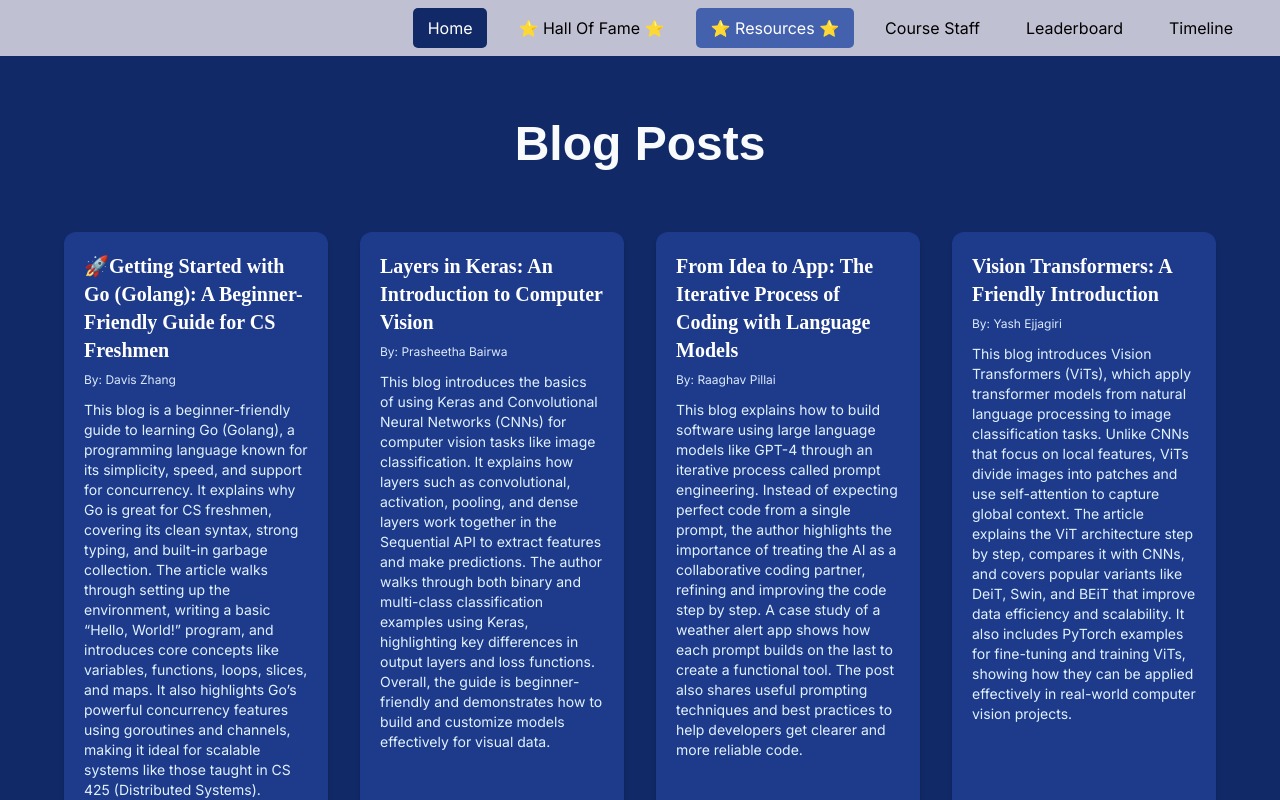
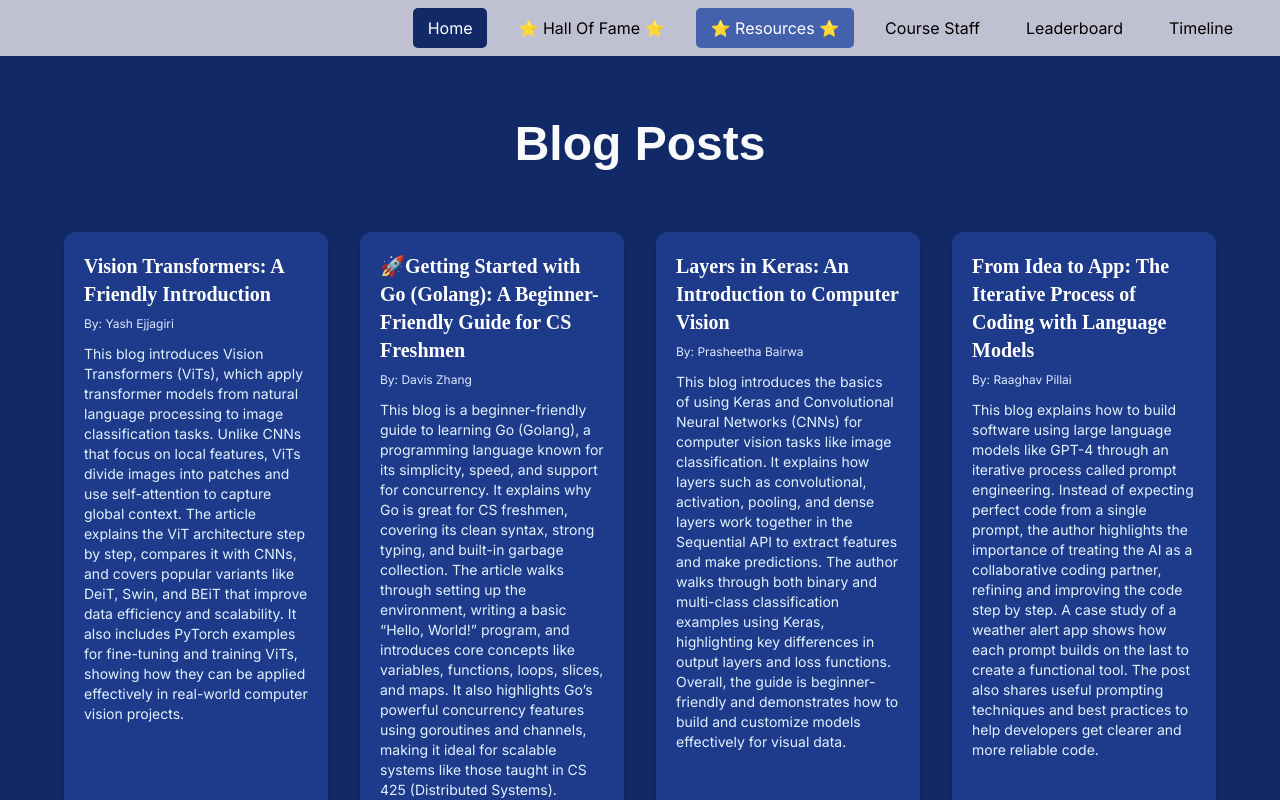
Before and after one commit to somyas25/cs124h, a Next.js app: page /resources in a window 1280 px wide. Shown: the top 800 px of the page. Built offline with nearby package versions, Linux system fonts and the light colour scheme; a web font is replaced by a local one.

Commit message:
updated blog posts

```diff
--- a/app/resources/page.js
+++ b/app/resources/page.js
@@ -9,6 +9,15 @@ import { NoteIcon } from "@phosphor-icons/react";
 // --- Mock Data ---
 const lectureContentData = {
   "Blog Posts": [
+    {
+      id: 13,
+      title: "Vision Transformers: A Friendly Introduction",
+      members: ["Yash Ejjagiri"],
+      description:
+        "This blog introduces Vision Transformers (ViTs), which apply transformer models from natural language processing to image classification tasks. Unlike CNNs that focus on local features, ViTs divide images into patches and use self-attention to capture global context. The article explains the ViT architecture step by step, compares it with CNNs, and covers popular variants like DeiT, Swin, and BEiT that improve data efficiency and scalability. It also includes PyTorch examples for fine-tuning and training ViTs, showing how they can be applied effectively in real-world computer vision projects.",
+      githubUrl: "https://medium.com/@yse2/vision-transformers-a-friendly-introduction-74270159381a",
+      imageUrl: "https://placehold.co/600x400/cccccc/ffffff?text=Blog Post",
+    },
     {
       id: 10,
       title:
@@ -36,15 +45,6 @@ const lectureContentData = {
       description:
         "This blog explains how to build software using large language models like GPT-4 through an iterative process called prompt engineering. Instead of expecting perfect code from a single prompt, the author highlights the importance of treating the AI as a collaborative coding partner, refining and improving the code step by step. A case study of a weather alert app shows how each prompt builds on the last to create a functional tool. The post also shares useful prompting techniques and best practices to help developers get clearer and more reliable code.",
       githubUrl: "https://medium.com/@ravegerplaz/from-idea-to-app-the-iterative-process-of-coding-with-language-models-43f8eea84d2d",
-      imageUrl: "https://placehold.co/600x400/cccccc/ffffff?text=Blog Post",
-    },
-    {
-      id: 13,
-      title: "Vision Transformers: A Friendly Introduction",
-      members: ["Yash Ejjagiri"],
-      description:
-        "This blog introduces Vision Transformers (ViTs), which apply transformer models from natural language processing to image classification tasks. Unlike CNNs that focus on local features, ViTs divide images into patches and use self-attention to capture global context. The article explains the ViT architecture step by step, compares it with CNNs, and covers popular variants like DeiT, Swin, and BEiT that improve data efficiency and scalability. It also includes PyTorch examples for fine-tuning and training ViTs, showing how they can be applied effectively in real-world computer vision projects.",
-      githubUrl: "https://medium.com/@yse2/vision-transformers-a-friendly-introduction-74270159381a",
       imageUrl: "https://placehold.co/600x400/cccccc/ffffff?text=Blog Post",
     },
     {
```
